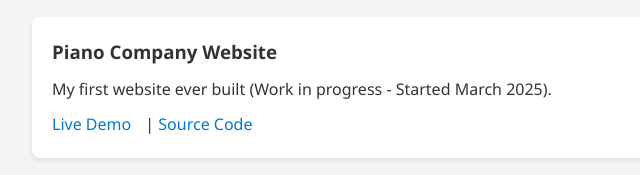
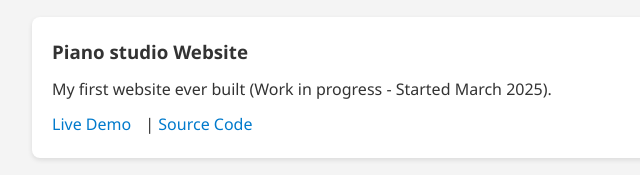
Before and after one commit to jjohnsrepo/.github.io, a plain HTML site: page index.html in a window 1280 px wide. Shown: the part 226-401 px from the top of the page, 208-848 px from the left. Drawn offline with Linux system fonts and the light colour scheme.

Commit message:
First commit from vscode

```diff
--- a/index.html
+++ b/index.html
@@ -16,7 +16,7 @@
     <section class="projects">
       <h2>Projects</h2>
       <div class="project">
-        <h3>Piano Company Website</h3>
+        <h3>Piano studio Website</h3>
         <p>My first website ever built (Work in progress - Started March 2025).</p>
         <a href="https://jjohnsrepo.github.io/piano-company-site/" target="_blank">Live Demo</a> |
         <a href="https://github.com/jjohnsrepo/piano-company-site" target="_blank">Source Code</a>
```
